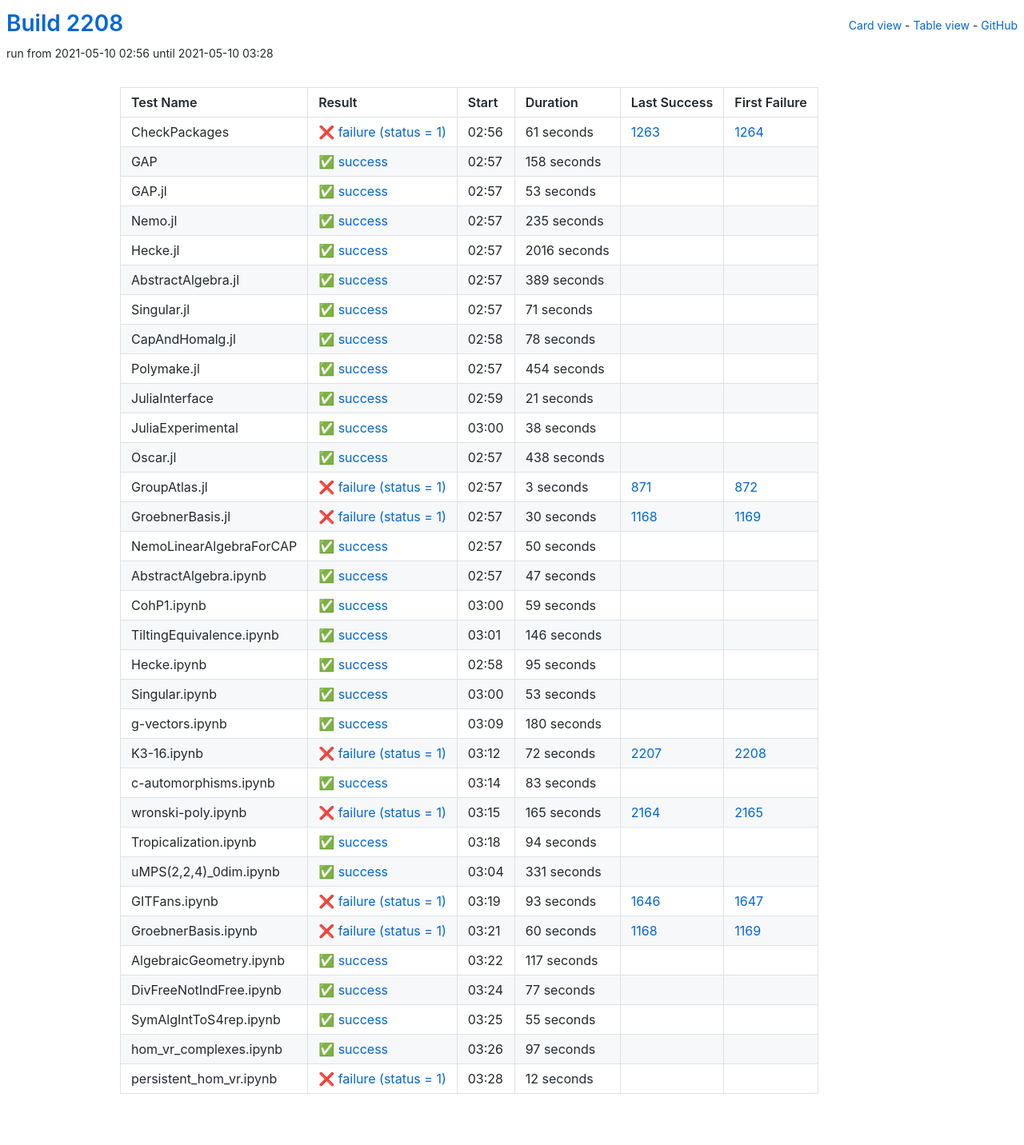
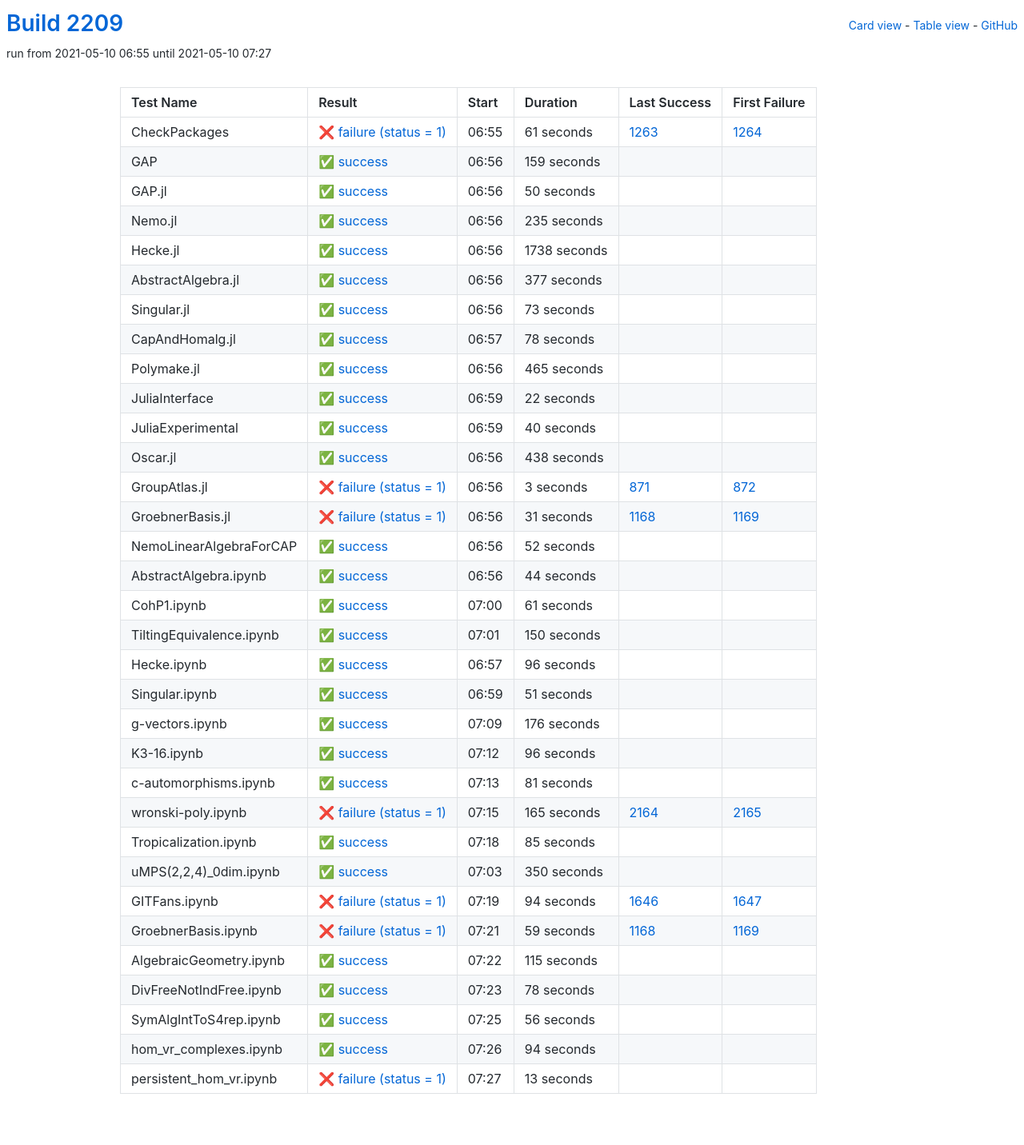
Before and after one commit to oscar-system/oscar-ci-status-stable, a Jekyll site: the page built from table.html, in a window 1280 px wide. Shown: the whole page at 80% size. Built offline with Jekyll 4.4.1, drawn with Linux system fonts in a browser that asks for light colours.

Commit message:
Build #2209

```diff
--- a/_data/ci.yml
+++ b/_data/ci.yml
@@ -1,6 +1,6 @@
 ---
-build: 2208
-build_url: https://oscarci.mathematik.uni-kl.de/job/oscar-stable/2208/
+build: 2209
+build_url: https://oscarci.mathematik.uni-kl.de/job/oscar-stable/2209/
 job: oscar-stable
 organization: oscar-system
 repo: oscar-ci-status-stable
@@ -8,8 +8,8 @@ repourl: https://github.com/oscar-system/oscar-ci-status-stable
 tests:
 - name: CheckPackages
   id: checkpackages
-  log: https://oscarci.mathematik.uni-kl.de/job/oscar-stable/2208/artifact/logs/build-2208/CheckPackages.log
-  start: 2021-05-10 02:56
+  log: https://oscarci.mathematik.uni-kl.de/job/oscar-stable/2209/artifact/logs/build-2209/CheckPackages.log
+  start: 2021-05-10 06:55
   success: false
   exitcode: 1
   status: failure
@@ -20,32 +20,32 @@ tests:
   first_failure_url: https://oscarci.mathematik.uni-kl.de/job/oscar-stable/1264/
 - name: GAP
   id: gap
-  log: https://oscarci.mathematik.uni-kl.de/job/oscar-stable/2208/artifact/logs/build-2208/GAP.log
-  start: 2021-05-10 02:57
+  log: https://oscarci.mathematik.uni-kl.de/job/oscar-stable/2209/artifact/logs/build-2209/GAP.log
+  start: 2021-05-10 06:56
   success: true
   exitcode: 0
   status: success
-  duration: 158
+  duration: 159
   last_success: false
   last_success_url:
   first_failure: false
   first_failure_url:
 - name: GAP.jl
   id: gap-jl
-  log: https://oscarci.mathematik.uni-kl.de/job/oscar-stable/2208/artifact/logs/build-2208/GAP.jl.log
-  start: 2021-05-10 02:57
+  log: https://oscarci.mathematik.uni-kl.de/job/oscar-stable/2209/artifact/logs/build-2209/GAP.jl.log
+  start: 2021-05-10 06:56
   success: true
   exitcode: 0
   status: success
-  duration: 53
+  duration: 50
   last_success: false
   last_success_url:
   first_failure: false
   first_failure_url:
 - name: Nemo.jl
   id: nemo-jl
-  log: https://oscarci.mathematik.uni-kl.de/job/oscar-stable/2208/artifact/logs/build-2208/Nemo.jl.log
-  start: 2021-05-10 02:57
+  log: https://oscarci.mathematik.uni-kl.de/job/oscar-stable/2209/artifact/logs/build-2209/Nemo.jl.log
+  start: 2021-05-10 06:56
   success: true
   exitcode: 0
   status: success
@@ -56,44 +56,44 @@ tests:
   first_failure_url:
 - name: Hecke.jl
   id: hecke-jl
-  log: https://oscarci.mathematik.uni-kl.de/job/oscar-stable/2208/artifact/logs/build-2208/Hecke.jl.log
-  start: 2021-05-10 02:57
+  log: https://oscarci.mathematik.uni-kl.de/job/oscar-stable/2209/artifact/logs/build-2209/Hecke.jl.log
+  start: 2021-05-10 06:56
   success: true
   exitcode: 0
   status: success
-  duration: 2016
+  duration: 1738
   last_success: false
   last_success_url:
   first_failure: false
   first_failure_url:
 - name: AbstractAlgebra.jl
   id: abstractalgebra-jl
-  log: https://oscarci.mathematik.uni-kl.de/job/oscar-stable/2208/artifact/logs/build-2208/AbstractAlgebra.jl.log
-  start: 2021-05-10 02:57
+  log: https://oscarci.mathematik.uni-kl.de/job/oscar-stable/2209/artifact/logs/build-2209/AbstractAlgebra.jl.log
+  start: 2021-05-10 06:56
   success: true
   exitcode: 0
   status: success
-  duration: 389
+  duration: 377
   last_success: false
   last_success_url:
   first_failure: false
   first_failure_url:
 - name: Singular.jl
   id: singular-jl
-  log: https://oscarci.mathematik.uni-kl.de/job/oscar-stable/2208/artifact/logs/build-2208/Singular.jl.log
-  start: 2021-05-10 02:57
+  log: https://oscarci.mathematik.uni-kl.de/job/oscar-stable/2209/artifact/logs/build-2209/Singular.jl.log
+  start: 2021-05-10 06:56
   success: true
   exitcode: 0
   status: success
-  duration: 71
+  duration: 73
   last_success: false
   last_success_url:
   first_failure: false
   first_failure_url:
 - name: CapAndHomalg.jl
   id: capandhomalg-jl
-  log: https://oscarci.mathematik.uni-kl.de/job/oscar-stable/2208/artifact/logs/build-2208/CapAndHomalg.jl.log
-  start: 2021-05-10 02:58
+  log: https://oscarci.mathematik.uni-kl.de/job/oscar-stable/2209/artifact/logs/build-2209/CapAndHomalg.jl.log
+  start: 2021-05-10 06:57
   success: true
   exitcode: 0
   status: success
@@ -104,44 +104,44 @@ tests:
   first_failure_url:
 - name: Polymake.jl
   id: polymake-jl
-  log: https://oscarci.mathematik.uni-kl.de/job/oscar-stable/2208/artifact/logs/build-2208/Polymake.jl.log
-  start: 2021-05-10 02:57
+  log: https://oscarci.mathematik.uni-kl.de/job/oscar-stable/2209/artifact/logs/build-2209/Polymake.jl.log
+  start: 2021-05-10 06:56
   success: true
   exitcode: 0
   status: success
-  duration: 454
+  duration: 465
   last_success: false
   last_success_url:
   first_failure: false
   first_failure_url:
 - name: JuliaInterface
   id: juliainterface
-  log: https://oscarci.mathematik.uni-kl.de/job/oscar-stable/2208/artifact/logs/build-2208/JuliaInterface.log
-  start: 2021-05-10 02:59
+  log: https://oscarci.mathematik.uni-kl.de/job/oscar-stable/2209/artifact/logs/build-2209/JuliaInterface.log
+  start: 2021-05-10 06:59
   success: true
   exitcode: 0
   status: success
-  duration: 21
+  duration: 22
   last_success: false
   last_success_url:
   first_failure: false
   first_failure_url:
 - name: JuliaExperimental
   id: juliaexperimental
-  log: https://oscarci.mathematik.uni-kl.de/job/oscar-stable/2208/artifact/logs/build-2208/JuliaExperimental.log
-  start: 2021-05-10 03:00
+  log: https://oscarci.mathematik.uni-kl.de/job/oscar-stable/2209/artifact/logs/build-2209/JuliaExperimental.log
+  start: 2021-05-10 06:59
   success: true
   exitcode: 0
   status: success
-  duration: 38
+  duration: 40
   last_success: false
   last_success_url:
   first_failure: false
   first_failure_url:
 - name: Oscar.jl
   id: oscar-jl
-  log: https://oscarci.mathematik.uni-kl.de/job/oscar-stable/2208/artifact/logs/build-2208/Oscar.jl.log
-  start: 2021-05-10 02:57
+  log: https://oscarci.mathematik.uni-kl.de/job/oscar-stable/2209/artifact/logs/build-2209/Oscar.jl.log
+  start: 2021-05-10 06:56
   success: true
   exitcode: 0
   status: success
@@ -152,8 +152,8 @@ tests:
   first_failure_url:
 - name: GroupAtlas.jl
   id: groupatlas-jl
-  log: https://oscarci.mathematik.uni-kl.de/job/oscar-stable/2208/artifact/logs/build-2208/GroupAtlas.jl.log
-  start: 2021-05-10 02:57
+  log: https://oscarci.mathematik.uni-kl.de/job/oscar-stable/2209/artifact/logs/build-2209/GroupAtlas.jl.log
+  start: 2021-05-10 06:56
   success: false
   exitcode: 1
   status: failure
@@ -164,128 +164,128 @@ tests:
   first_failure_url: https://oscarci.mathematik.uni-kl.de/job/oscar-stable/872/
 - name: GroebnerBasis.jl
   id: groebnerbasis-jl
-  log: https://oscarci.mathematik.uni-kl.de/job/oscar-stable/2208/artifact/logs/build-2208/GroebnerBasis.jl.log
-  start: 2021-05-10 02:57
+  log: https://oscarci.mathematik.uni-kl.de/job/oscar-stable/2209/artifact/logs/build-2209/GroebnerBasis.jl.log
+  start: 2021-05-10 06:56
   success: false
   exitcode: 1
   status: failure
-  duration: 30
+  duration: 31
   last_success: 1168
   last_success_url: https://oscarci.mathematik.uni-kl.de/job/oscar-stable/1168/
   first_failure: 1169
   first_failure_url: https://oscarci.mathematik.uni-kl.de/job/oscar-stable/1169/
 - name: NemoLinearAlgebraForCAP
   id: nemolinearalgebraforcap
-  log: https://oscarci.mathematik.uni-kl.de/job/oscar-stable/2208/artifact/logs/build-2208/NemoLinearAlgebraForCAP.log
-  start: 2021-05-10 02:57
+  log: https://oscarci.mathematik.uni-kl.de/job/oscar-stable/2209/artifact/logs/build-2209/NemoLinearAlgebraForCAP.log
+  start: 2021-05-10 06:56
   success: true
   exitcode: 0
   status: success
-  duration: 50
+  duration: 52
   last_success: false
   last_success_url:
   first_failure: false
   first_failure_url:
 - name: AbstractAlgebra.ipynb
   id: abstractalgebra-ipynb
-  log: https://oscarci.mathematik.uni-kl.de/job/oscar-stable/2208/artifact/logs/build-2208/AbstractAlgebra.ipynb.log
-  start: 2021-05-10 02:57
+  log: https://oscarci.mathematik.uni-kl.de/job/oscar-stable/2209/artifact/logs/build-2209/AbstractAlgebra.ipynb.log
+  start: 2021-05-10 06:56
   success: true
   exitcode: 0
   status: success
-  duration: 47
+  duration: 44
   last_success: false
   last_success_url:
   first_failure: false
   first_failure_url:
 - name: CohP1.ipynb
   id: cohp1-ipynb
-  log: https://oscarci.mathematik.uni-kl.de/job/oscar-stable/2208/artifact/logs/build-2208/CohP1.ipynb.log
-  start: 2021-05-10 03:00
+  log: https://oscarci.mathematik.uni-kl.de/job/oscar-stable/2209/artifact/logs/build-2209/CohP1.ipynb.log
+  start: 2021-05-10 07:00
   success: true
   exitcode: 0
   status: success
-  duration: 59
+  duration: 61
   last_success: false
   last_success_url:
   first_failure: false
   first_failure_url:
 - name: TiltingEquivalence.ipynb
   id: tiltingequivalence-ipynb
-  log: https://oscarci.mathematik.uni-kl.de/job/oscar-stable/2208/artifact/logs/build-2208/TiltingEquivalence.ipynb.log
-  start: 2021-05-10 03:01
+  log: https://oscarci.mathematik.uni-kl.de/job/oscar-stable/2209/artifact/logs/build-2209/TiltingEquivalence.ipynb.log
+  start: 2021-05-10 07:01
   success: true
   exitcode: 0
   status: success
-  duration: 146
+  duration: 150
   last_success: false
   last_success_url:
   first_failure: false
   first_failure_url:
 - name: Hecke.ipynb
   id: hecke-ipynb
-  log: https://oscarci.mathematik.uni-kl.de/job/oscar-stable/2208/artifact/logs/build-2208/Hecke.ipynb.log
-  start: 2021-05-10 02:58
+  log: https://oscarci.mathematik.uni-kl.de/job/oscar-stable/2209/artifact/logs/build-2209/Hecke.ipynb.log
+  start: 2021-05-10 06:57
   success: true
   exitcode: 0
   status: success
-  duration: 95
+  duration: 96
   last_success: false
   last_success_url:
   first_failure: false
   first_failure_url:
 - name: Singular.ipynb
   id: singular-ipynb
-  log: https://oscarci.mathematik.uni-kl.de/job/oscar-stable/2208/artifact/logs/build-2208/Singular.ipynb.log
-  start: 2021-05-10 03:00
+  log: https://oscarci.mathematik.uni-kl.de/job/oscar-stable/2209/artifact/logs/build-2209/Singular.ipynb.log
+  start: 2021-05-10 06:59
   success: true
   exitcode: 0
   status: success
-  duration: 53
+  duration: 51
   last_success: false
   last_success_url:
   first_failure: false
   first_failure_url:
 - name: g-vectors.ipynb
   id: g-vectors-ipynb
-  log: https://oscarci.mathematik.uni-kl.de/job/oscar-stable/2208/artifact/logs/build-2208/g-vectors.ipynb.log
-  start: 2021-05-10 03:09
+  log: https://oscarci.mathematik.uni-kl.de/job/oscar-stable/2209/artifact/logs/build-2209/g-vectors.ipynb.log
+  start: 2021-05-10 07:09
   success: true
   exitcode: 0
   status: success
-  duration: 180
+  duration: 176
   last_success: false
   last_success_url:
   first_failure: false
   first_failure_url:
 - name: K3-16.ipynb
   id: k3-16-ipynb
-  log: https://oscarci.mathematik.uni-kl.de/job/oscar-stable/2208/artifact/logs/build-2208/K3-16.ipynb.log
-  start: 2021-05-10 03:12
-  success: false
-  exitcode: 1
-  status: failure
-  duration: 72
-  last_success: 2207
-  last_success_url: https://oscarci.mathematik.uni-kl.de/job/oscar-stable/2207/
-  first_failure: 2208
-  first_failure_url: https://oscarci.mathematik.uni-kl.de/job/oscar-stable/2208/
-- name: c-automorphisms.ipynb
-  id: c-automorphisms-ipynb
-  log: https://oscarci.mathematik.uni-kl.de/job/oscar-stable/2208/artifact/logs/build-2208/c-automorphisms.ipynb.log
-  start: 2021-05-10 03:14
+  log: https://oscarci.mathematik.uni-kl.de/job/oscar-stable/2209/artifact/logs/build-2209/K3-16.ipynb.log
+  start: 2021-05-10 07:12
   success: true
   exitcode: 0
   status: success
-  duration: 83
+  duration: 96
+  last_success: false
+  last_success_url:
+  first_failure: false
+  first_failure_url:
+- name: c-automorphisms.ipynb
+  id: c-automorphisms-ipynb
+  log: https://oscarci.mathematik.uni-kl.de/job/oscar-stable/2209/artifact/logs/build-2209/c-automorphisms.ipynb.log
+  start: 2021-05-10 07:13
+  success: true
+  exitcode: 0
+  status: success
+  duration: 81
   last_success: false
   last_success_url:
   first_failure: false
   first_failure_url:
 - name: wronski-poly.ipynb
   id: wronski-poly-ipynb
-  log: https://oscarci.mathematik.uni-kl.de/job/oscar-stable/2208/artifact/logs/build-2208/wronski-poly.ipynb.log
-  start: 2021-05-10 03:15
+  log: https://oscarci.mathematik.uni-kl.de/job/oscar-stable/2209/artifact/logs/build-2209/wronski-poly.ipynb.log
+  start: 2021-05-10 07:15
   success: false
   exitcode: 1
   status: failure
@@ -296,8 +296,92 @@ tests:
   first_failure_url: https://oscarci.mathematik.uni-kl.de/job/oscar-stable/2165/
 - name: Tropicalization.ipynb
   id: tropicalization-ipynb
-  log: https://oscarci.mathematik.uni-kl.de/job/oscar-stable/2208/artifact/logs/build-2208/Tropicalization.ipynb.log
-  start: 2021-05-10 03:18
+  log: https://oscarci.mathematik.uni-kl.de/job/oscar-stable/2209/artifact/logs/build-2209/Tropicalization.ipynb.log
+  start: 2021-05-10 07:18
+  success: true
+  exitcode: 0
+  status: success
+  duration: 85
+  last_success: false
+  last_success_url:
+  first_failure: false
+  first_failure_url:
+- name: uMPS(2,2,4)_0dim.ipynb
+  id: umps-2-2-4-0dim-ipynb
+  log: https://oscarci.mathematik.uni-kl.de/job/oscar-stable/2209/artifact/logs/build-2209/uMPS-2-2-4-_0dim.ipynb.log
+  start: 2021-05-10 07:03
+  success: true
+  exitcode: 0
+  status: success
+  duration: 350
+  last_success: false
+  last_success_url:
+  first_failure: false
+  first_failure_url:
+- name: GITFans.ipynb
+  id: gitfans-ipynb
+  log: https://oscarci.mathematik.uni-kl.de/job/oscar-stable/2209/artifact/logs/build-2209/GITFans.ipynb.log
+  start: 2021-05-10 07:19
+  success: false
+  exitcode: 1
+  status: failure
+  duration: 94
+  last_success: 1646
+  last_success_url: https://oscarci.mathematik.uni-kl.de/job/oscar-stable/1646/
+  first_failure: 1647
+  first_failure_url: https://oscarci.mathematik.uni-kl.de/job/oscar-stable/1647/
+- name: GroebnerBasis.ipynb
+  id: groebnerbasis-ipynb
+  log: https://oscarci.mathematik.uni-kl.de/job/oscar-stable/2209/artifact/logs/build-2209/GroebnerBasis.ipynb.log
+  start: 2021-05-10 07:21
+  success: false
+  exitcode: 1
+  status: failure
+  duration: 59
+  last_success: 1168
+  last_success_url: https://oscarci.mathematik.uni-kl.de/job/oscar-stable/1168/
+  first_failure: 1169
+  first_failure_url: https://oscarci.mathematik.uni-kl.de/job/oscar-stable/1169/
+- name: AlgebraicGeometry.ipynb
+  id: algebraicgeometry-ipynb
+  log: https://oscarci.mathematik.uni-kl.de/job/oscar-stable/2209/artifact/logs/build-2209/AlgebraicGeometry.ipynb.log
+  start: 2021-05-10 07:22
+  success: true
+  exitcode: 0
+  status: success
+  duration: 115
+  last_success: false
+  last_success_url:
+  first_failure: false
+  first_failure_url:
+- name: DivFreeNotIndFree.ipynb
+  id: divfreenotindfree-ipynb
+  log: https://oscarci.mathematik.uni-kl.de/job/oscar-stable/2209/artifact/logs/build-2209/DivFreeNotIndFree.ipynb.log
+  start: 2021-05-10 07:23
+  success: true
+  exitcode: 0
+  status: success
+  duration: 78
+  last_success: false
+  last_success_url:
+  first_failure: false
+  first_failure_url:
+- name: SymAlgIntToS4rep.ipynb
+  id: symalginttos4rep-ipynb
+  log: https://oscarci.mathematik.uni-kl.de/job/oscar-stable/2209/artifact/logs/build-2209/SymAlgIntToS4rep.ipynb.log
+  start: 2021-05-10 07:25
+  success: true
+  exitcode: 0
+  status: success
+  duration: 56
+  last_success: false
+  last_success_url:
+  first_failure: false
+  first_failure_url:
+- name: hom_vr_complexes.ipynb
+  id: hom-vr-complexes-ipynb
+  log: https://oscarci.mathematik.uni-kl.de/job/oscar-stable/2209/artifact/logs/build-2209/hom_vr_complexes.ipynb.log
+  start: 2021-05-10 07:26
   success: true
   exitcode: 0
   status: success
@@ -306,99 +390,15 @@ tests:
   last_success_url:
   first_failure: false
   first_failure_url:
-- name: uMPS(2,2,4)_0dim.ipynb
-  id: umps-2-2-4-0dim-ipynb
-  log: https://oscarci.mathematik.uni-kl.de/job/oscar-stable/2208/artifact/logs/build-2208/uMPS-2-2-4-_0dim.ipynb.log
-  start: 2021-05-10 03:04
-  success: true
-  exitcode: 0
-  status: success
-  duration: 331
+- name: persistent_hom_vr.ipynb
+  id: persistent-hom-vr-ipynb
+  log: https://oscarci.mathematik.uni-kl.de/job/oscar-stable/2209/artifact/logs/build-2209/persistent_hom_vr.ipynb.log
+  start: 2021-05-10 07:27
+  success: false
+  exitcode: 1
+  status: failure
+  duration: 13
   last_success: false
   last_success_url:
   first_failure: false
   first_failure_url:
-- name: GITFans.ipynb
-  id: gitfans-ipynb
-  log: https://oscarci.mathematik.uni-kl.de/job/oscar-stable/2208/artifact/logs/build-2208/GITFans.ipynb.log
-  start: 2021-05-10 03:19
-  success: false
-  exitcode: 1
-  status: failure
-  duration: 93
-  last_success: 1646
-  last_success_url: https://oscarci.mathematik.uni-kl.de/job/oscar-stable/1646/
-  first_failure: 1647
-  first_failure_url: https://oscarci.mathematik.uni-kl.de/job/oscar-stable/1647/
-- name: GroebnerBasis.ipynb
-  id: groebnerbasis-ipynb
-  log: https://oscarci.mathematik.uni-kl.de/job/oscar-stable/2208/artifact/logs/build-2208/GroebnerBasis.ipynb.log
-  start: 2021-05-10 03:21
-  success: false
-  exitcode: 1
-  status: failure
-  duration: 60
-  last_success: 1168
-  last_success_url: https://oscarci.mathematik.uni-kl.de/job/oscar-stable/1168/
-  first_failure: 1169
-  first_failure_url: https://oscarci.mathematik.uni-kl.de/job/oscar-stable/1169/
-- name: AlgebraicGeometry.ipynb
-  id: algebraicgeometry-ipynb
-  log: https://oscarci.mathematik.uni-kl.de/job/oscar-stable/2208/artifact/logs/build-2208/AlgebraicGeometry.ipynb.log
-  start: 2021-05-10 03:22
-  success: true
-  exitcode: 0
-  status: success
-  duration: 117
-  last_success: false
-  last_success_url:
-  first_failure: false
-  first_failure_url:
-- name: DivFreeNotIndFree.ipynb
-  id: divfreenotindfree-ipynb
-  log: https://oscarci.mathematik.uni-kl.de/job/oscar-stable/2208/artifact/logs/build-2208/DivFreeNotIndFree.ipynb.log
-  start: 2021-05-10 03:24
-  success: true
-  exitcode: 0
-  status: success
-  duration: 77
-  last_success: false
-  last_success_url:
-  first_failure: false
-  first_failure_url:
-- name: SymAlgIntToS4rep.ipynb
-  id: symalginttos4rep-ipynb
-  log: https://oscarci.mathematik.uni-kl.de/job/oscar-stable/2208/artifact/logs/build-2208/SymAlgIntToS4rep.ipynb.log
-  start: 2021-05-10 03:25
-  success: true
-  exitcode: 0
-  status: success
-  duration: 55
-  last_success: false
-  last_success_url:
-  first_failure: false
-  first_failure_url:
-- name: hom_vr_complexes.ipynb
-  id: hom-vr-complexes-ipynb
-  log: https://oscarci.mathematik.uni-kl.de/job/oscar-stable/2208/artifact/logs/build-2208/hom_vr_complexes.ipynb.log
-  start: 2021-05-10 03:26
-  success: true
-  exitcode: 0
-  status: success
-  duration: 97
-  last_success: false
-  last_success_url:
-  first_failure: false
-  first_failure_url:
-- name: persistent_hom_vr.ipynb
-  id: persistent-hom-vr-ipynb
-  log: https://oscarci.mathematik.uni-kl.de/job/oscar-stable/2208/artifact/logs/build-2208/persistent_hom_vr.ipynb.log
-  start: 2021-05-10 03:28
-  success: false
-  exitcode: 1
-  status: failure
-  duration: 12
-  last_success: false
-  last_success_url:
-  first_failure: false
-  first_failure_url:
```
Also changed, not shown: README.md.
